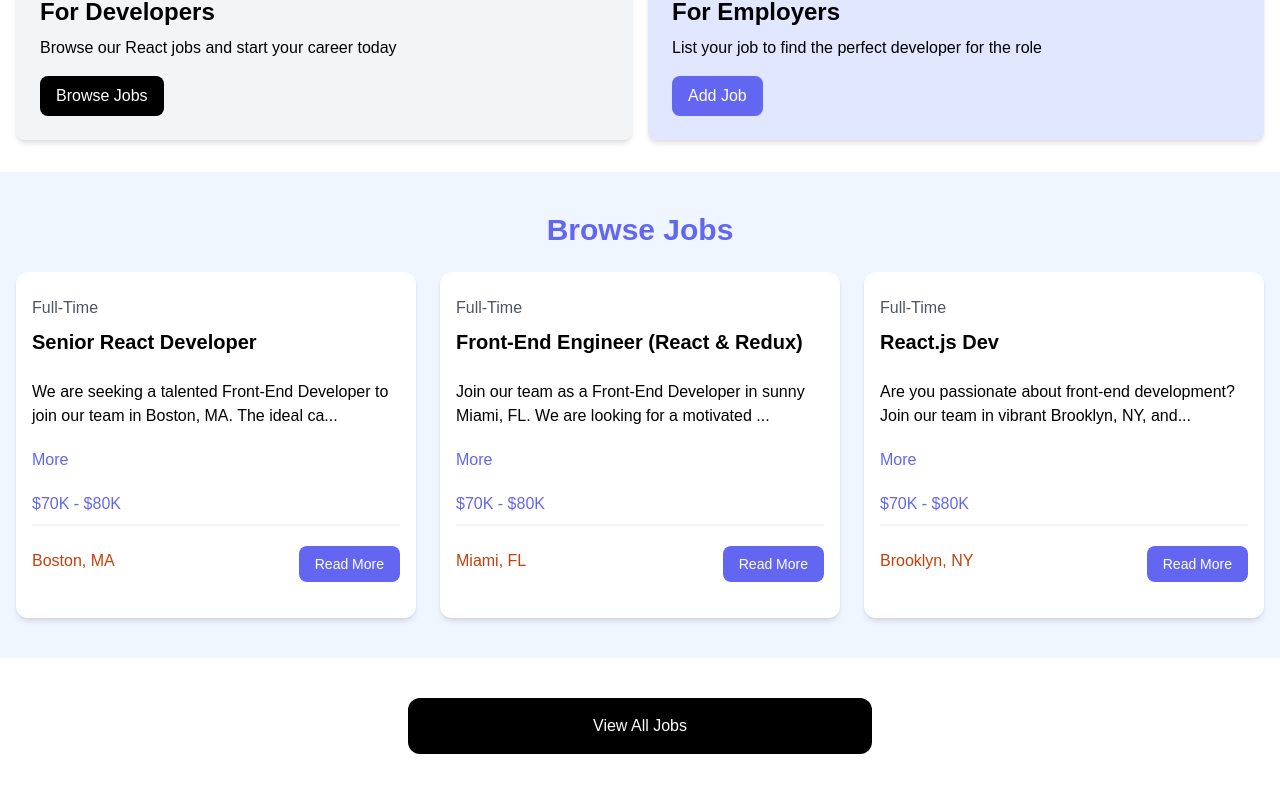
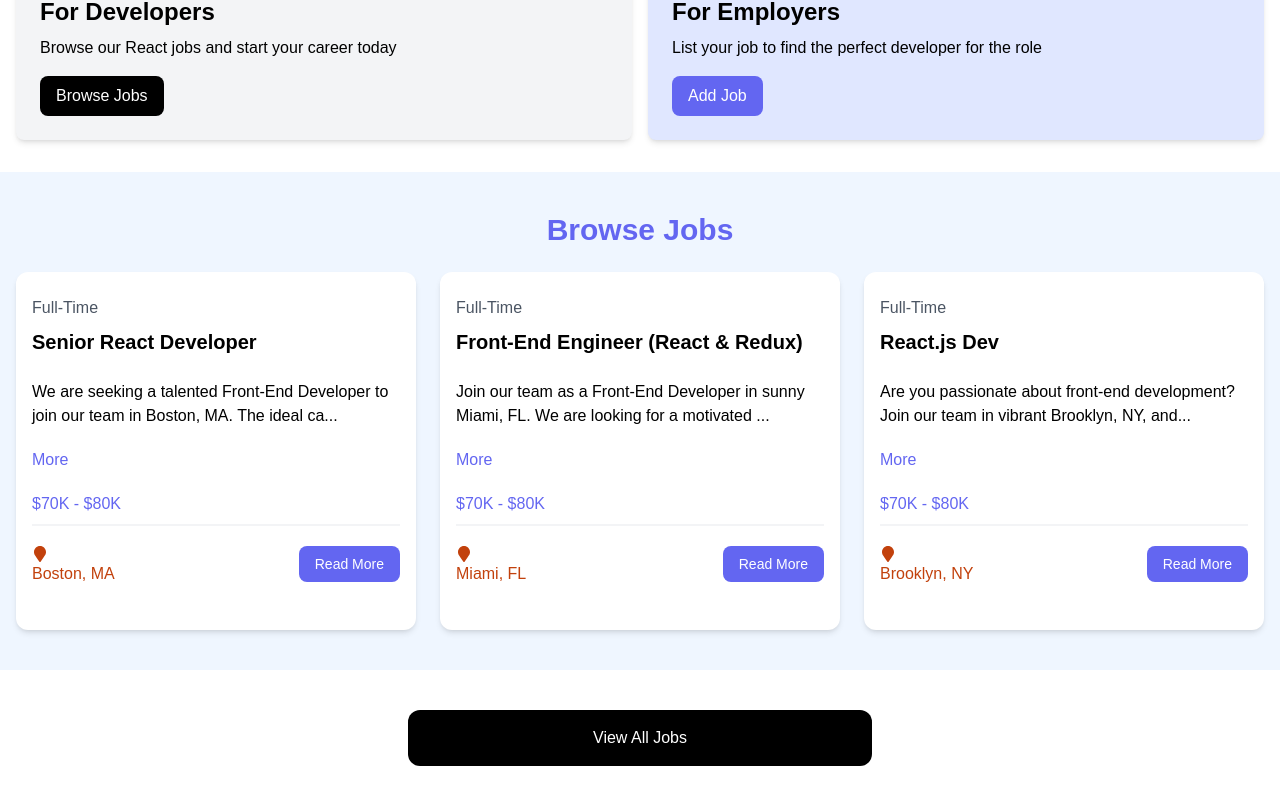
Before and after one commit to Hitendra27/reactjobsite, a React (Vite) app: page / in a window 1280 px wide. Shown: the part 437-1241 px from the top of the page. Built offline with nearby package versions, Linux system fonts and the light colour scheme.

Commit message:
feat: Implemented react icons, MapMarker

```diff
--- a/package.json
+++ b/package.json
@@ -11,7 +11,8 @@
   },
   "dependencies": {
     "react": "^18.2.0",
-    "react-dom": "^18.2.0"
+    "react-dom": "^18.2.0",
+    "react-icons": "^5.1.0"
   },
   "devDependencies": {
     "@types/react": "^18.2.64",
--- a/src/components/JobListing.jsx
+++ b/src/components/JobListing.jsx
@@ -1,5 +1,6 @@
 /* eslint-disable react/prop-types */
 import { useState } from "react";
+import { FaMapMarker } from "react-icons/fa";
 
 const JobListing = ({ job }) => {
   const [showFullDescription, setShowFullDescription] = useState(false);
@@ -20,7 +21,10 @@ const JobListing = ({ job }) => {
 
         <div className="mb-5">{description}</div>
 
-        <button className="text-indigo-500 mb-5 hover:text-indigo-600">
+        <button
+          onClick={() => setShowFullDescription((prevState) => !prevState)}
+          className="text-indigo-500 mb-5 hover:text-indigo-600"
+        >
           {showFullDescription ? "Less" : "More"}
         </button>
 
@@ -30,7 +34,7 @@ const JobListing = ({ job }) => {
 
         <div className="flex flex-col lg:flex-row justify-between mb-4">
           <div className="text-orange-700 mb-3">
-            <i className="fa-solid fa-location-dot text-lg"></i>
+            <FaMapMarker />
             {job.location}
           </div>
           <a
```
Also changed, not shown: 1 other file (tests, documents, lock files or other folders).
